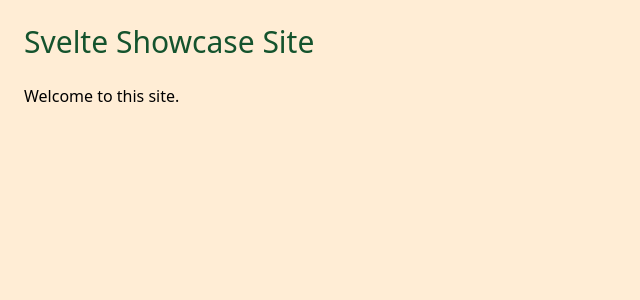
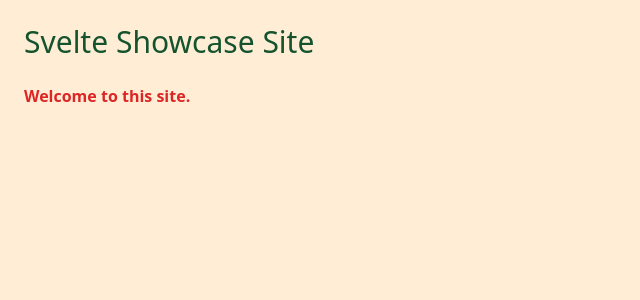
Before and after one commit to edwardtanguay/svelte-learn-showcase, a Svelte app: page / in a window 1280 px wide. Shown: the top 300 px of the page, without its empty margins (0-640 px from the left). Built offline with nearby package versions, Linux system fonts and the light colour scheme.

Commit message:
css and tailwind work

```diff
--- a/src/app.pcss
+++ b/src/app.css
@@ -2,3 +2,13 @@
 @tailwind base;
 @tailwind components;
 @tailwind utilities;
+
+@layer base {
+	p {
+		@apply text-red-600;
+	}
+}
+
+p {
+	font-weight: bold;
+}
--- a/src/main.ts
+++ b/src/main.ts
@@ -1,4 +1,4 @@
-import "./app.pcss";
+import "./app.css";
 import App from "./App.svelte";
 
 const app = new App({
```
